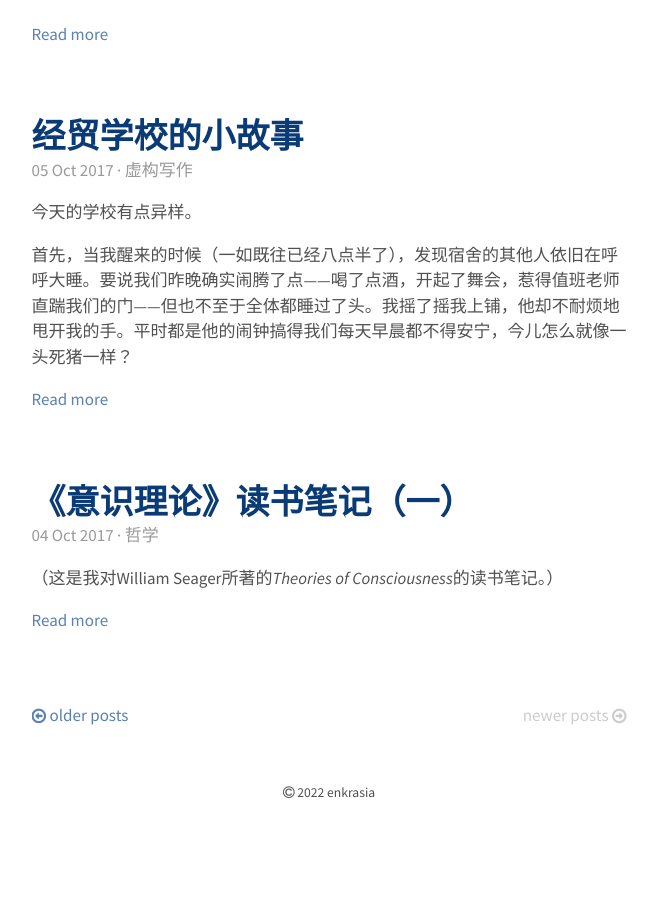
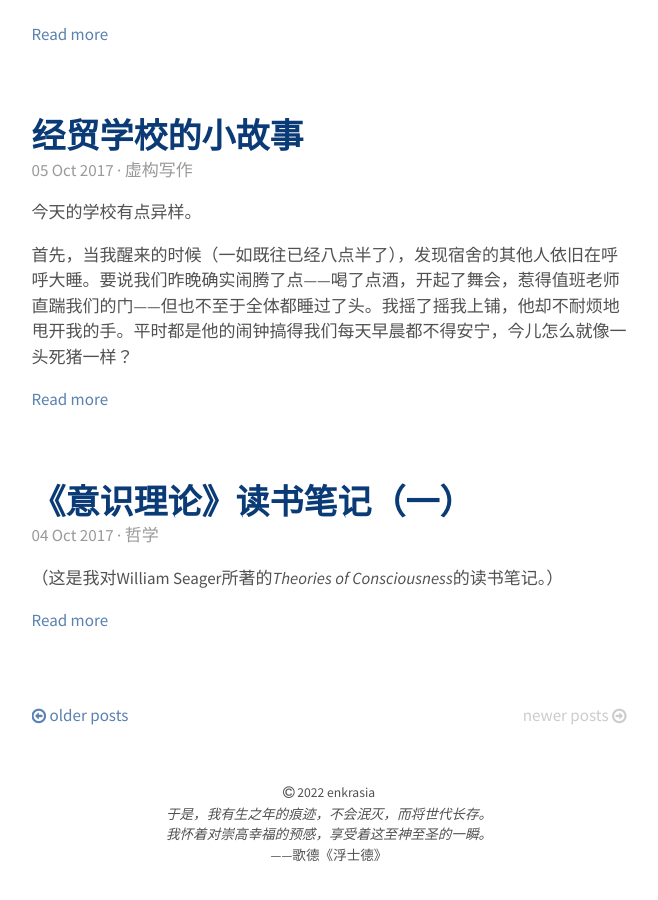
Before and after one commit to enkrasia/enkrasia.github.io, a Jekyll site: the page built from blog/index.html, in a window 1280 px wide and 900 px high, scrolled down 1249 px. Shown: the whole window, without its empty margins (311-969 px from the left). Built offline with Jekyll 4.4.1, drawn with Linux system fonts in a browser that asks for light colours; the list of posts is cut into pages by our own code; before the commit the page ends 2088 px from its top, so only the background shows below that.

Commit message:
Update default.html

```diff
--- a/_layouts/default.html
+++ b/_layouts/default.html
@@ -24,6 +24,14 @@
             <span class="copyright"><i class="fa fa-copyright"></i> <time datetime="{{ site.time | date_to_xmlschema }}">{{ site.time | date: '%Y' }}</time> enkrasia</span>
             <!-- &middot; -->
             <!-- <span>Powered by <a href="http://jekyllrb.com/">Jekyll</a></span> -->
+            {% if page.title == "Blog" %}
+              <p>
+                <i>于是，我有生之年的痕迹，不会泯灭，而将世代长存。</i></br>
+                <i>我怀着对崇高幸福的预感，享受着这至神至圣的一瞬。</i></br>
+                ——歌德《浮士德》
+              </p>
+            {% endif %}
+
         </small>
 <!--         <div class="ftr-links">
           <a href="https://github.com/nicoelayda"><i class="fa fa-github-alt"></i></a>
```
